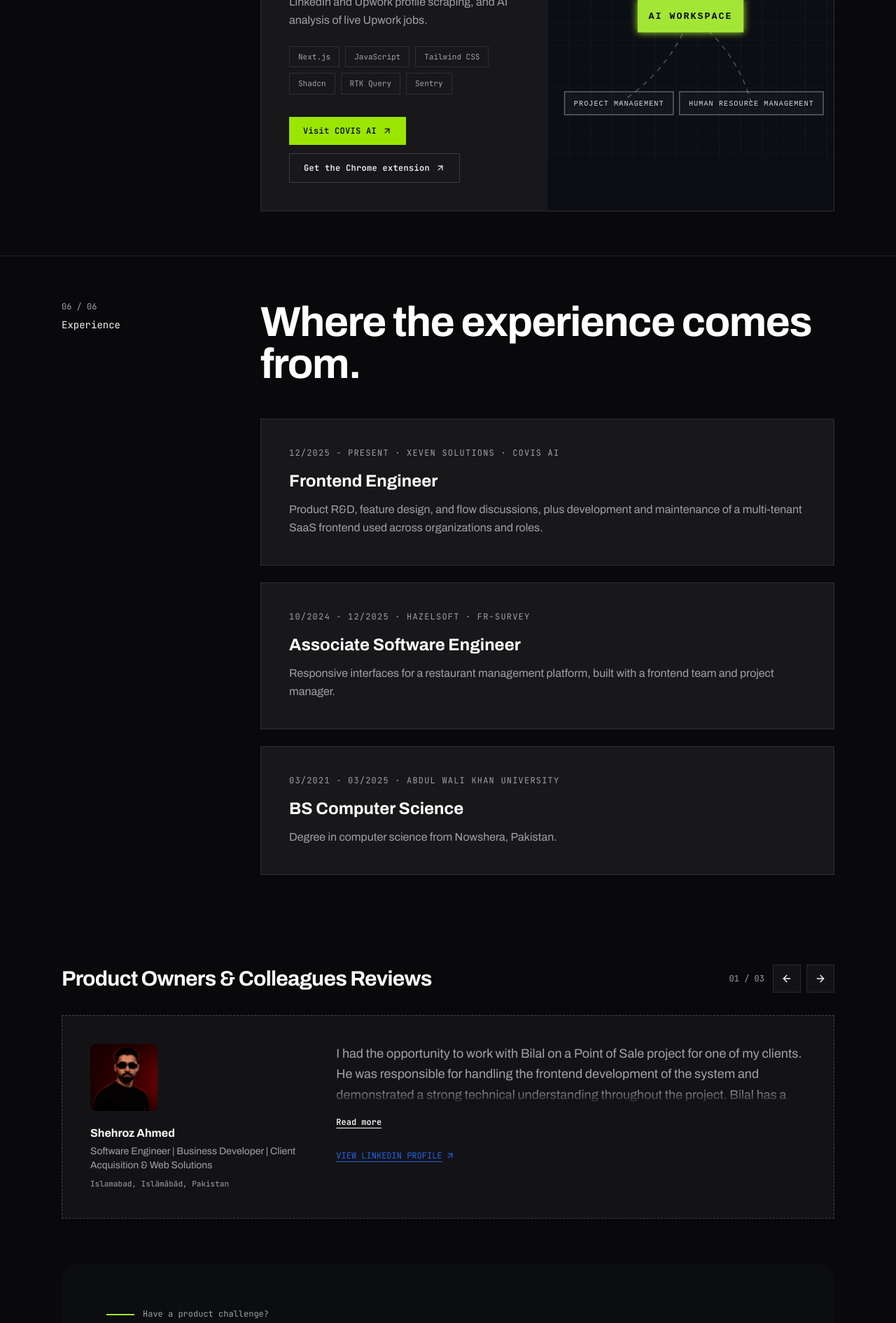
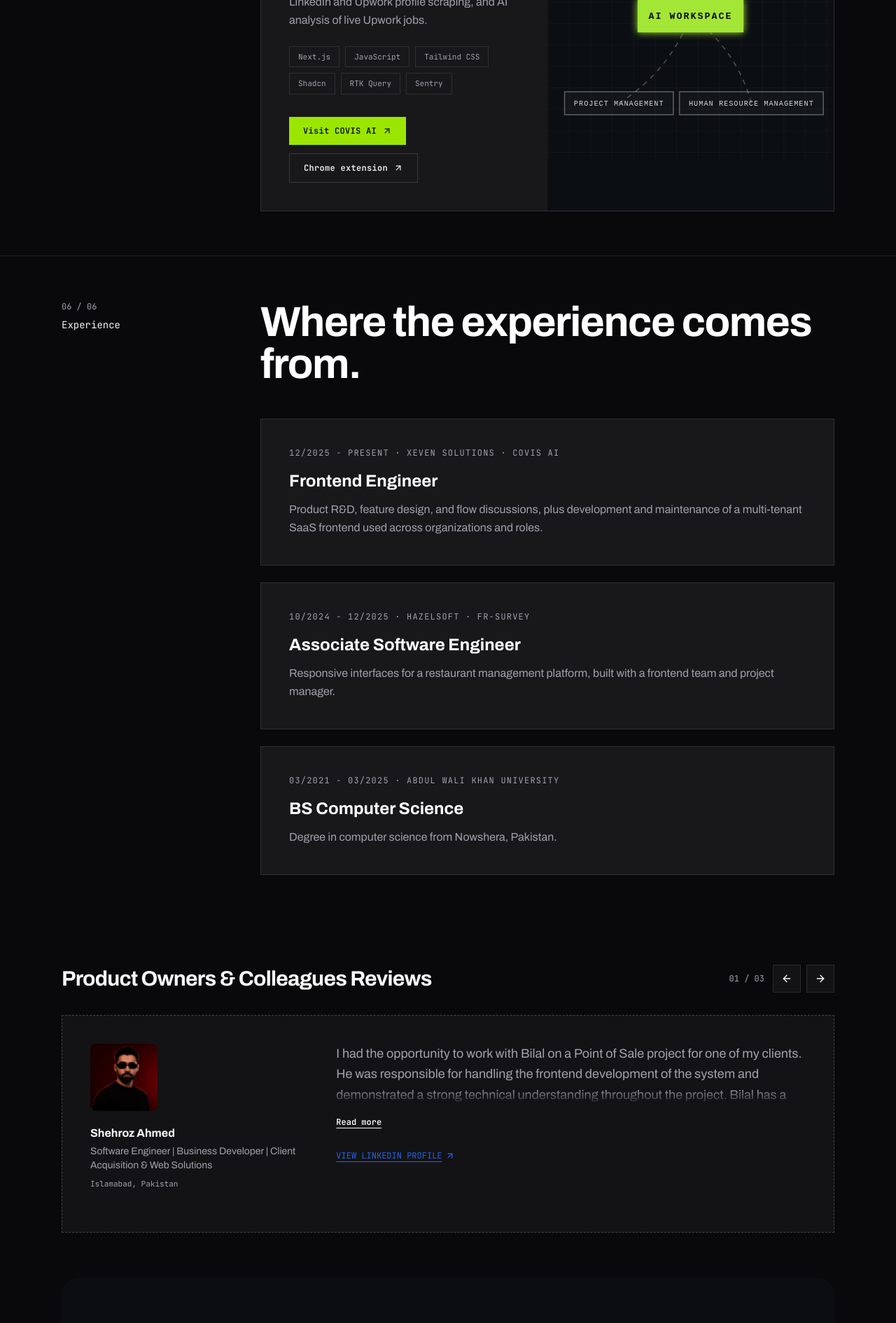
Before and after one commit to Bilal-Khan152/portfolio, a Next.js app: page / in a window 1280 px wide. Shown: the part 4798-6688 px from the top of the page at 70% size. Built offline with nearby package versions, Linux system fonts and the light colour scheme.

Commit message:
update btn text

```diff
--- a/components/Testimonials.jsx
+++ b/components/Testimonials.jsx
@@ -9,7 +9,7 @@
   {
     name: 'Shehroz Ahmed',
     title: 'Software Engineer | Business Developer | Client Acquisition & Web Solutions',
-    location: 'Islamabad, Islāmābād, Pakistan',
+    location: 'Islamabad, Pakistan',
     photo: '/shehroz.png',
     linkedin: 'https://www.linkedin.com/in/shehrozahmed7',
     quote:
@@ -27,6 +27,7 @@
   {
     name: 'Usman Younas',
     title: 'Full-Stack Developer | React.js • Next.js • NestJS | PostgreSQL | JavaScript | Redux Toolkit | Tailwind CSS',
+    location: 'Lahore, Punjab, Pakistan',
     photo: '/usman.png',
     linkedin: 'https://www.linkedin.com/in/usman-younas-2aa830262/',
     quote:
@@ -100,9 +101,8 @@
               </blockquote>
             </div>
             <div
-              className={`pointer-events-none absolute bottom-0 left-0 right-0 h-6 bg-gradient-to-t from-white dark:from-[#131316] to-transparent transition-opacity duration-300 ${
-                isExpanded ? 'opacity-0' : 'opacity-100'
-              }`}
+              className={`pointer-events-none absolute bottom-0 left-0 right-0 h-6 bg-gradient-to-t from-white dark:from-[#131316] to-transparent transition-opacity duration-300 ${isExpanded ? 'opacity-0' : 'opacity-100'
+                }`}
             />
           </div>
           <button
--- a/components/Work.jsx
+++ b/components/Work.jsx
@@ -149,7 +149,7 @@
     ctas: [
       { label: 'Visit COVIS AI', href: 'https://covis.ai/' },
       {
-        label: 'Get the Chrome extension',
+        label: 'Chrome extension',
         href: 'https://chromewebstore.google.com/detail/covis-ai/gpfpiggbllfnafhflkipicojfhnnpkdc',
       },
     ],
```
